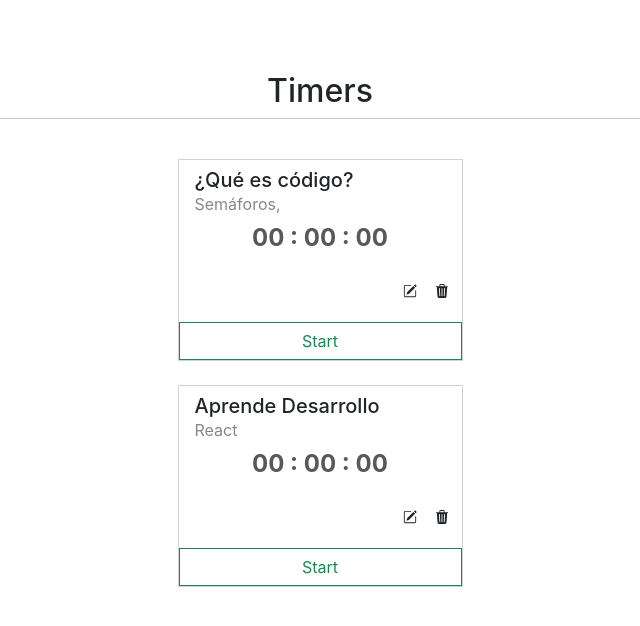
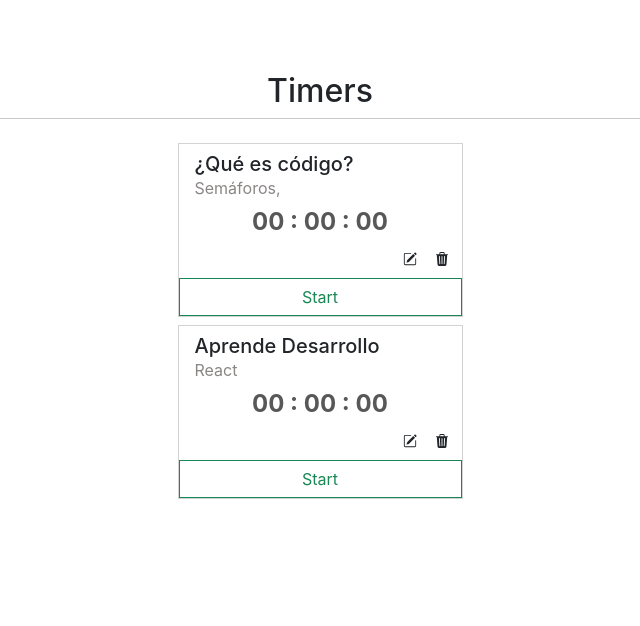
Before and after one commit to acuellarh/React-hooks-chrometer, a React (Create React App) app: page / in a window 1280 px wide. Shown: the top 626 px of the page, without its empty margins (320-960 px from the left). Built offline with nearby package versions, Linux system fonts and the light colour scheme.

Commit message:
Details changes to layout

```diff
--- a/src/components/TimerBox.js
+++ b/src/components/TimerBox.js
@@ -26,14 +26,14 @@ export const TimerBox = ({key, timerItem}) => {
 
 
   return (
-    <div className="row d-flex justify-content-center mt-4">
+    <div className="row d-flex justify-content-center mt-2">
       <div className="col-3 px-0 border gray-light-border">
         <h2 className="h5 px-3 pt-2 mb-0">{title}</h2>
         <p className="px-3 mt-0 gray-light-color mb-1">{description}</p>
         <div className="px-3">
-          <p className="gray-dark-color fs-4 fw-bolder d-flex justify-content-center">{formatTime(timer)}</p>
+          <p className="gray-dark-color fs-4 fw-bolder d-flex justify-content-center m-0">{formatTime(timer)}</p>
         </div>
-        <div className="mb-3 d-flex flex-row-reverse mx-1">
+        <div className="mb-1 d-flex flex-row-reverse mx-1">
           <DeleteIcon/>
           <EditIcon/>
         </div>
```
